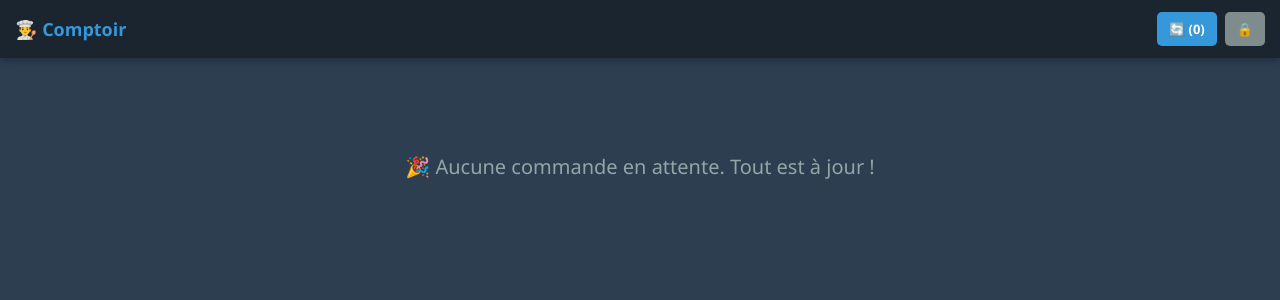
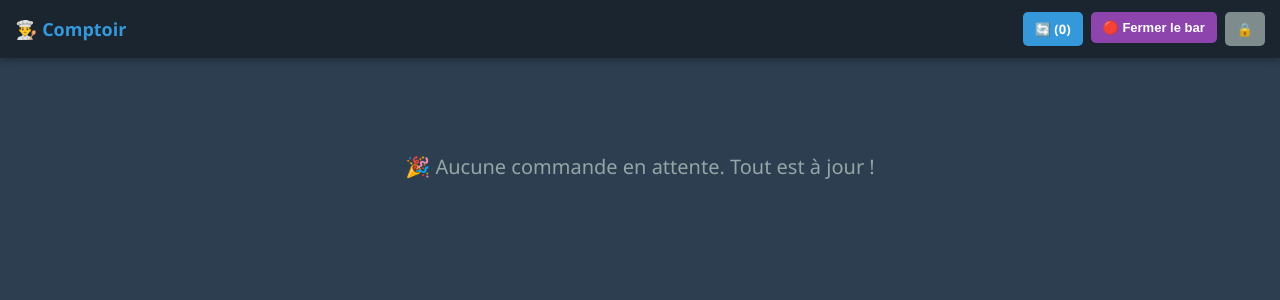
Before and after one commit to HugoLrdd/site_base_nautique, a Flask app: page /bar in a window 1280 px wide. Shown: the top 300 px of the page. Run offline with Flask 3, Linux system fonts and the light colour scheme; the visitor is signed in with stand-in values (Sample User, id 1).

Commit message:
Update bar.html

```diff
--- a/templates/bar.html
+++ b/templates/bar.html
@@ -31,6 +31,9 @@
         .btn-refresh { background-color: #3498db; color: white; border: none; padding: 8px 12px; border-radius: 5px; font-weight: bold; cursor: pointer; text-decoration: none; font-size: 13px; }
         .btn-archiver-tout { background-color: #e74c3c; color: white; border: none; padding: 8px 12px; border-radius: 5px; font-weight: bold; cursor: pointer; text-decoration: none; font-size: 13px; }
         .btn-logout { background-color: #7f8c8d; color: white; border: none; padding: 8px 12px; border-radius: 5px; font-weight: bold; cursor: pointer; text-decoration: none; font-size: 13px; }
+        .btn-fermer-bar { background-color: #8e44ad; color: white; border: none; padding: 8px 12px; border-radius: 5px; font-weight: bold; cursor: pointer; font-size: 13px; }
+        .btn-ouvrir-bar { background-color: #2ecc71; color: white; border: none; padding: 8px 12px; border-radius: 5px; font-weight: bold; cursor: pointer; font-size: 13px; }
+        .bandeau-ferme { background: #8e44ad; color: white; text-align: center; padding: 10px; font-weight: bold; font-size: 14px; }
 
         /* Confirmation archiver tout */
         .confirm-bar {
@@ -136,9 +139,20 @@
                 🗂️ Tout archiver
             </button>
             {% endif %}
+            <form action="/toggle-bar" method="POST" style="display:inline;">
+                {% if bar_ferme %}
+                    <button type="submit" class="btn-ouvrir-bar">✅ Ouvrir le bar</button>
+                {% else %}
+                    <button type="submit" class="btn-fermer-bar">🔴 Fermer le bar</button>
+                {% endif %}
+            </form>
             <a href="/logout_bar" class="btn-logout">🔒</a>
         </div>
     </div>
+
+    {% if bar_ferme %}
+    <div class="bandeau-ferme">🚫 Le bar est actuellement fermé — les commandes clients sont désactivées</div>
+    {% endif %}
 
     <!-- Bande de confirmation -->
     <div class="confirm-bar" id="confirm-tout">
```
